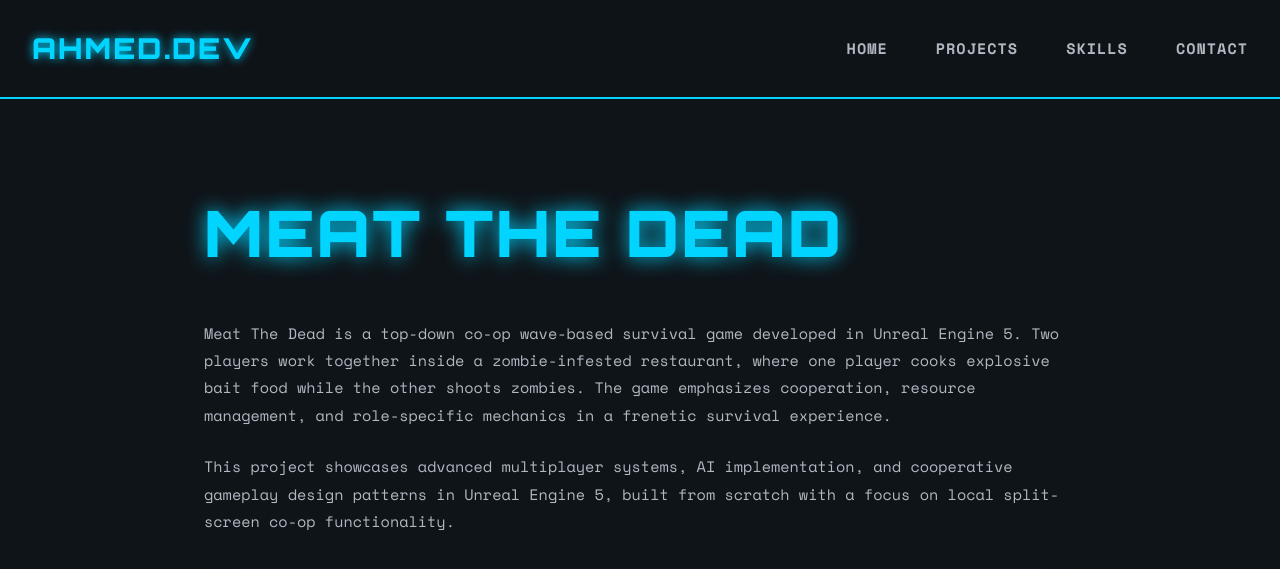
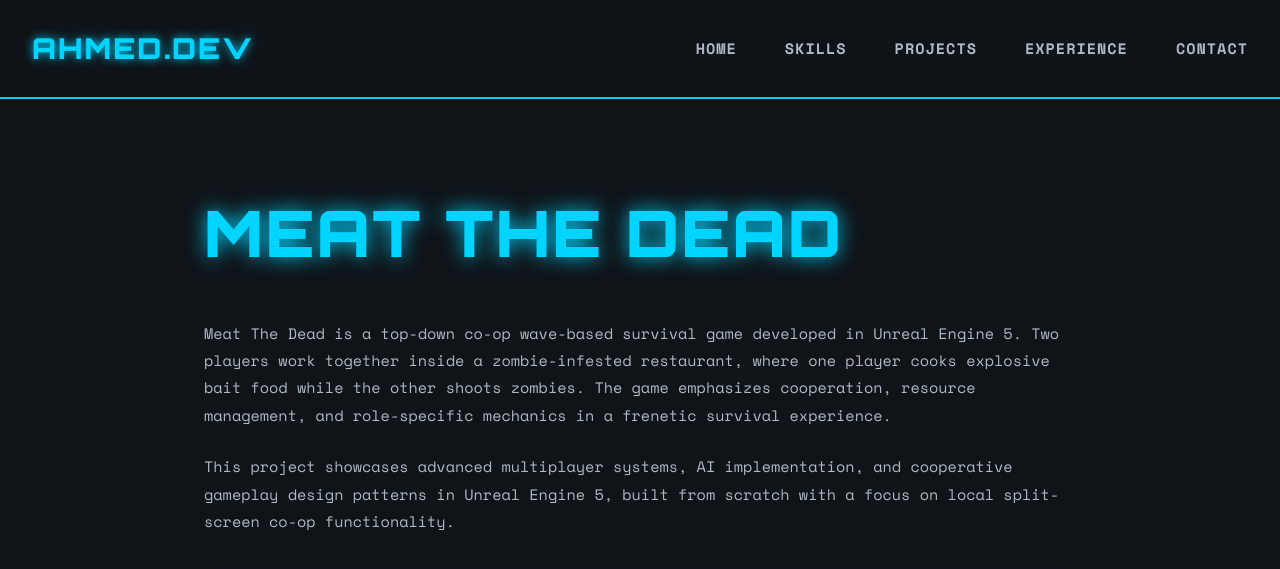
Before and after one commit to AJdevz/AJdevz.github.io, a plain HTML site: page meatthedead.html in a window 1280 px wide. Shown: the top 569 px of the page. Drawn offline with nearby package versions, Linux system fonts and the light colour scheme.

Commit message:
Update meatthedead.html

```diff
--- a/meatthedead.html
+++ b/meatthedead.html
@@ -278,8 +278,9 @@
             <div class="logo">AHMED.DEV</div>
             <ul>
                 <li><a href="index.html" class="nav-link">Home</a></li>
+                <li><a href="index.html#skills" class="nav-link">Skills</a></li>
                 <li><a href="index.html#projects" class="nav-link">Projects</a></li>
-                <li><a href="index.html#skills" class="nav-link">Skills</a></li>
+                <li><a href="experience.html" class="nav-link">Experience</a></li>
                 <li><a href="index.html#contact" class="nav-link">Contact</a></li>
             </ul>
         </div>
```
